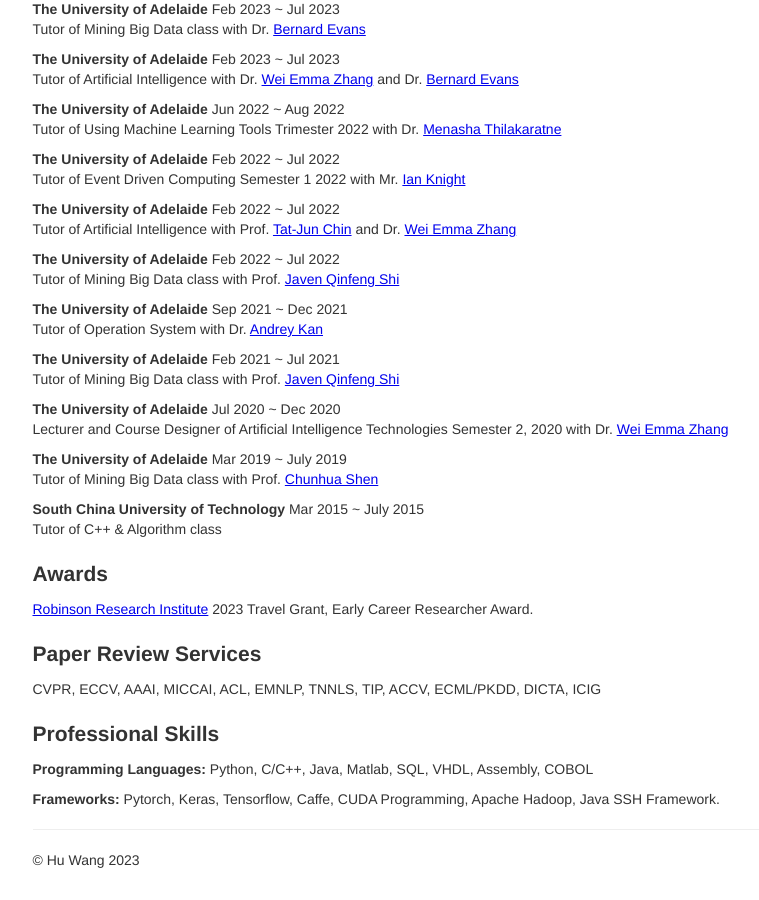
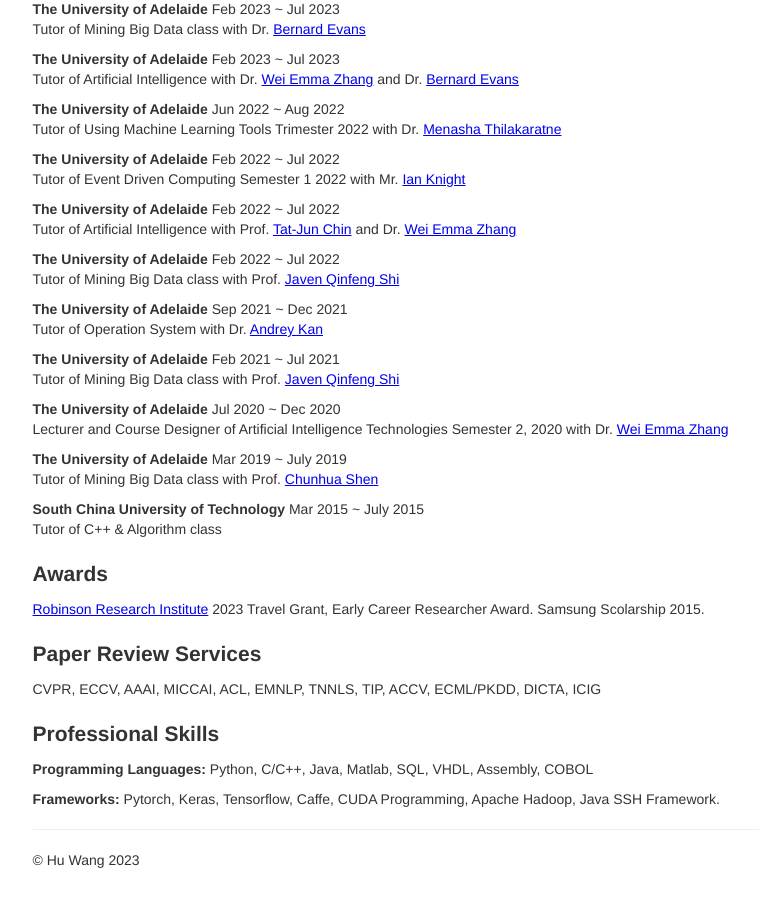
Before and after one commit to billhhh/whblog-omega, a Jekyll site: the page res/index.html, which Jekyll copies as it is, in a window 1280 px wide and 900 px high, scrolled down 1961 px. Shown: the whole window, without its empty margins (120-879 px from the left). Built offline with Jekyll 4.4.1, drawn with Linux system fonts in a browser that asks for light colours.

Commit message:
Update index.html

```diff
--- a/res/index.html
+++ b/res/index.html
@@ -265,6 +265,7 @@
       <h2>Awards</h2>
       <p>
         <span><a href='https://www.adelaide.edu.au/robinson-research-institute/'>Robinson Research Institute</a> 2023 Travel Grant, Early Career Researcher Award. </span>
+	<span>Samsung Scolarship 2015. </span>
       </p>
 
 
```
